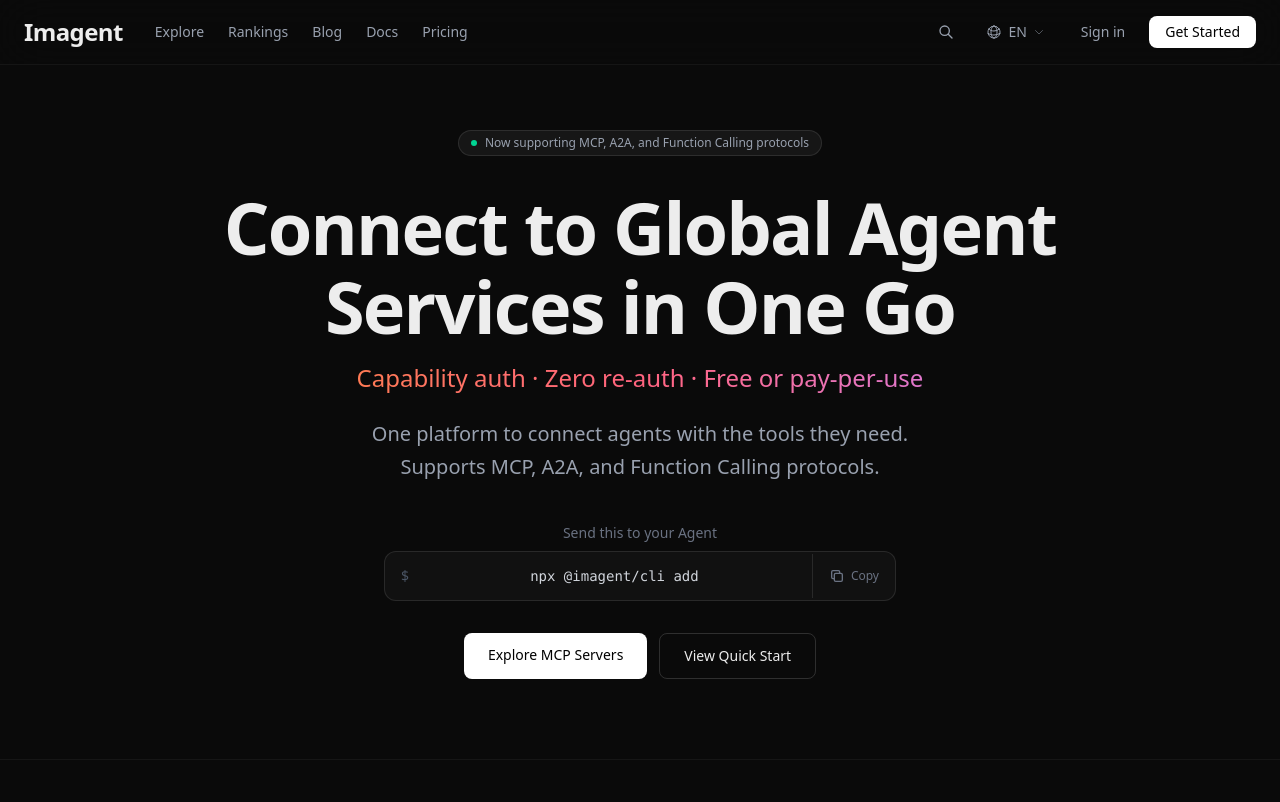
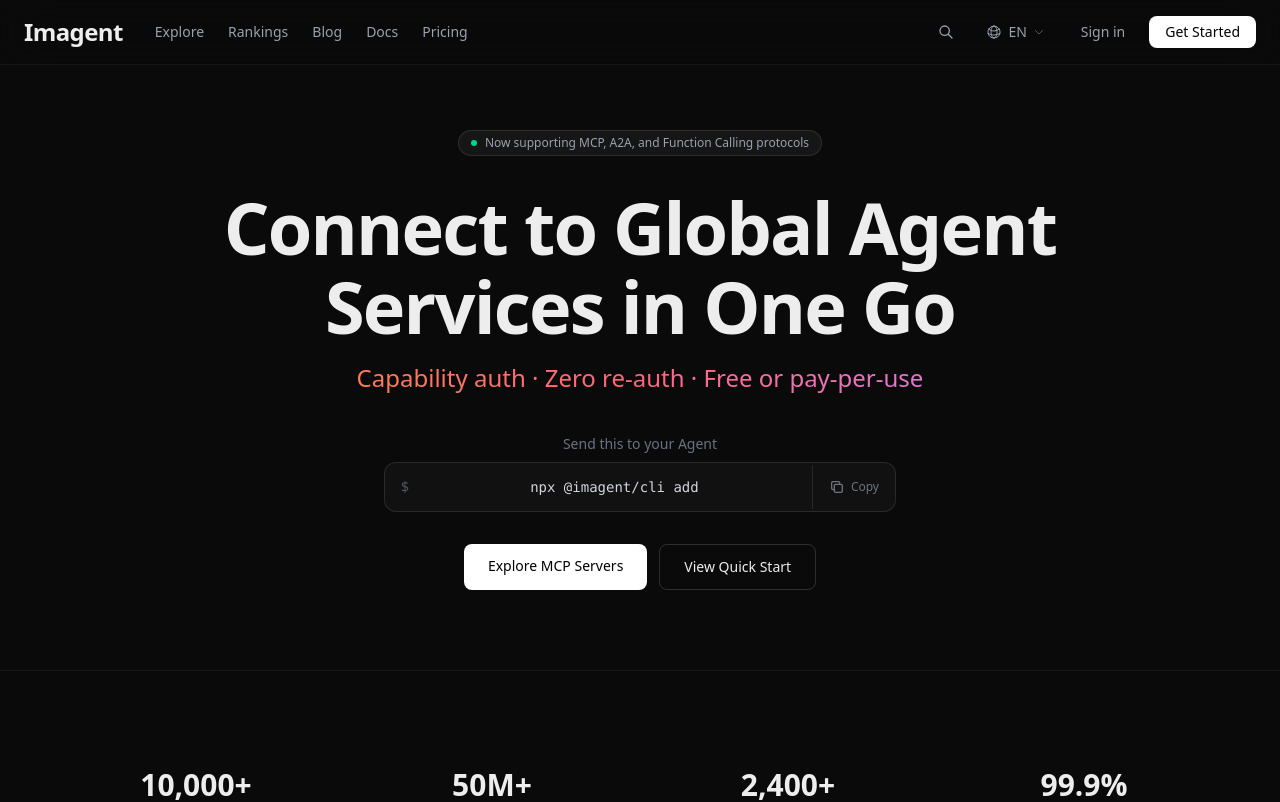
Before and after one commit to Agent1019/imagent, a Next.js app in the folder apps/web/: page / in a window 1280 px wide. Shown: the top 802 px of the page. Built offline with nearby package versions, Linux system fonts and the light colour scheme.

Commit message:
Remove hero subtitle text

```diff
--- a/apps/web/app/page.tsx
+++ b/apps/web/app/page.tsx
@@ -139,12 +139,6 @@ export default async function Home() {
           </h1>
           <p className="mt-4 text-xl md:text-2xl font-medium bg-gradient-to-r from-orange-400 via-rose-400 to-purple-400 bg-clip-text text-transparent">
             {t.hero.headline2}
-          </p>
-
-          <p className="mt-6 text-lg md:text-xl text-gray-400 max-w-2xl mx-auto leading-relaxed">
-            {t.hero.subtitle1}
-            <br className="hidden md:block" />
-            {t.hero.subtitle2}
           </p>
 
           {/* MCP Copy Box */}
```
